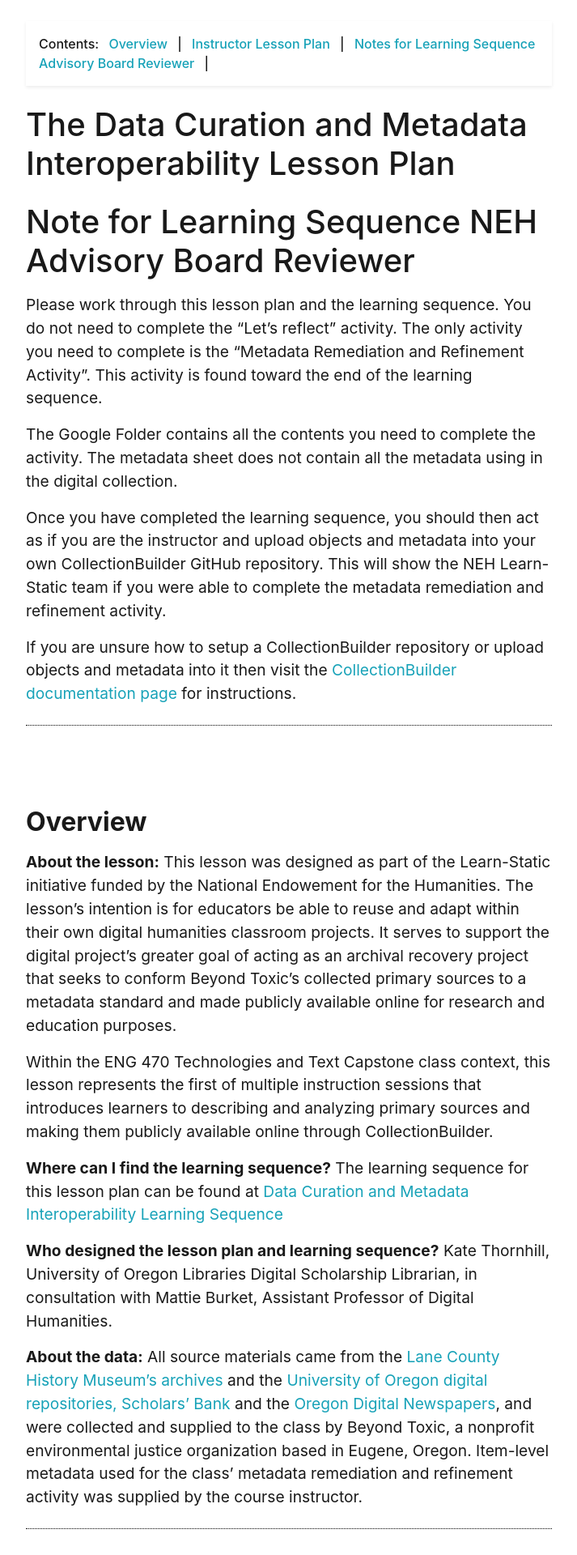
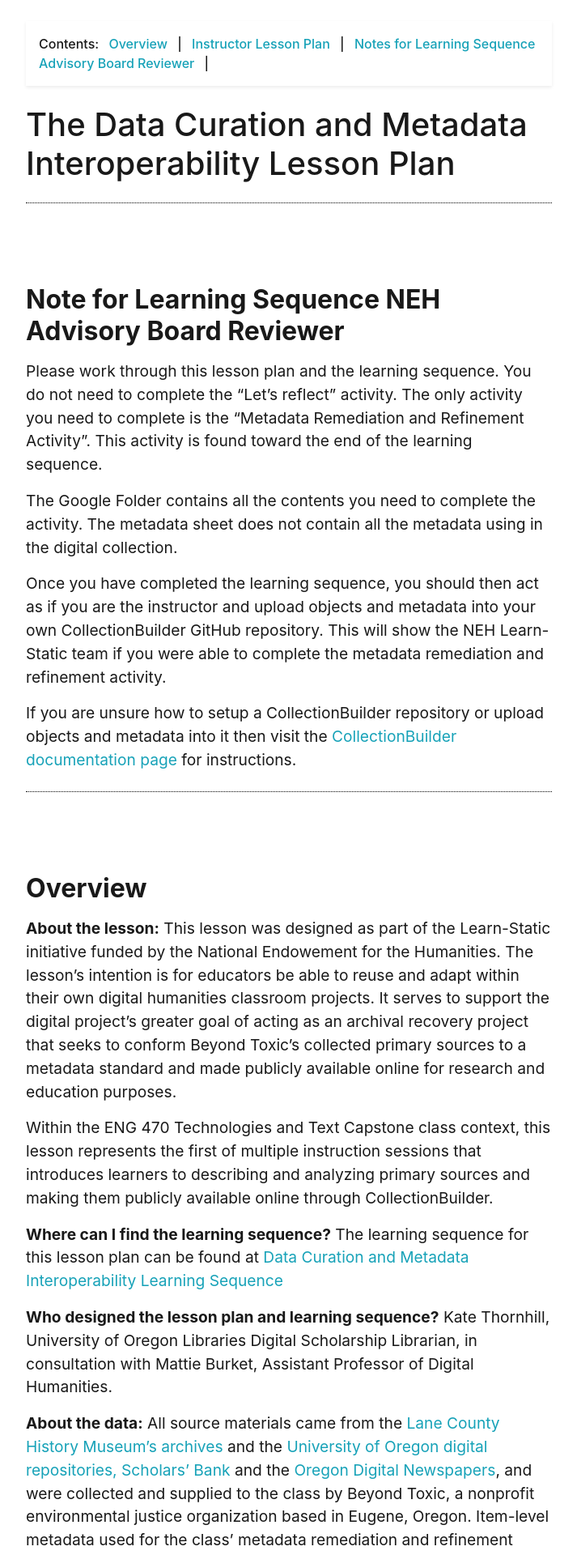
Before and after one commit to learn-static/eng-470, a Jekyll site: the page built from pages/dcmilessonplan.md, in a window 1280 px wide. Shown: the part 512-2432 px from the top of the page at 81% size, without its empty margins (283-996 px from the left). Built offline with Jekyll 4.4.1, drawn with Linux system fonts in a browser that asks for light colours.

```diff
--- a/pages/dcmilessonplan.md
+++ b/pages/dcmilessonplan.md
@@ -14,7 +14,7 @@ credits: true
 
 # The Data Curation and Metadata Interoperability Lesson Plan
 
-# Note for Learning Sequence NEH Advisory Board Reviewer
+## Note for Learning Sequence NEH Advisory Board Reviewer
 Please work through this lesson plan and the learning sequence. You do not need to complete the "Let's reflect" activity. The only activity you need to complete is the "Metadata Remediation and Refinement Activity". This activity is found toward the end of the learning sequence.
 
 The Google Folder contains all the contents you need to complete the activity. The metadata sheet does not contain all the metadata using in the digital collection.
```
